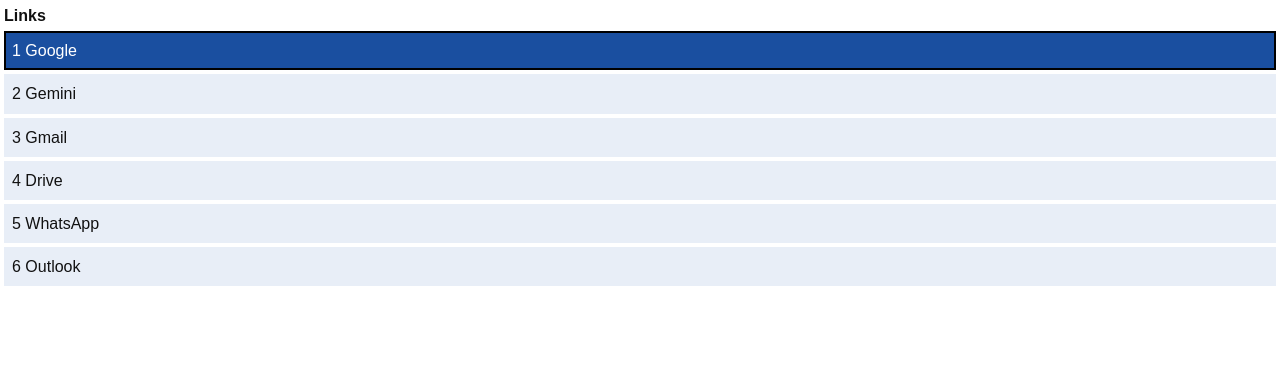
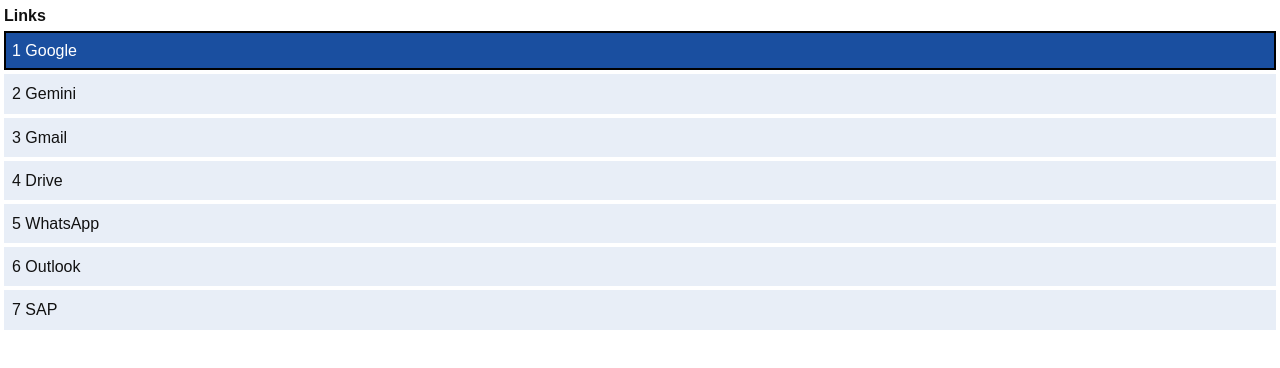
Before and after one commit to manidubai13-dot/launcher, a plain HTML site: page index.html in a window 1280 px wide. Drawn offline with Linux system fonts and the light colour scheme.

Commit message:
Update index.html

```diff
--- a/index.html
+++ b/index.html
@@ -20,6 +20,7 @@
 <a href="https://drive.google.com" data-key="4">4 Drive</a>
 <a href="https://web.whatsapp.com" data-key="5">5 WhatsApp</a>
 <a href="https://outlook.live.com/mail" data-key="6">6 Outlook</a>
+<a href="https://YOUR-SAP-ADDRESS" data-key="7">7 SAP</a>
 <script>
   var links = document.querySelectorAll('a');
   var i = 0;
```
